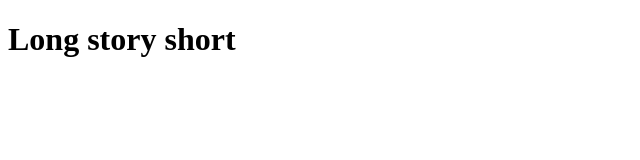
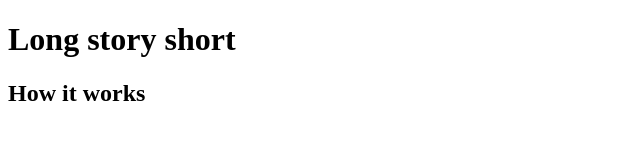
Before and after one commit to DamienSco/sharezza, a plain HTML site: page index.html in a window 1280 px wide. Shown: the whole page, without its empty margins (0-640 px from the left). Drawn offline with Linux system fonts and the light colour scheme.

Commit message:
Add a subtitle
Add another subtitle to describe the project

```diff
--- a/index.html
+++ b/index.html
@@ -6,5 +6,6 @@
   </head>
   <body>
     <h1>Long story short</h1>
+    <h2>How it works</h2>
   </body>
 </html>
```
